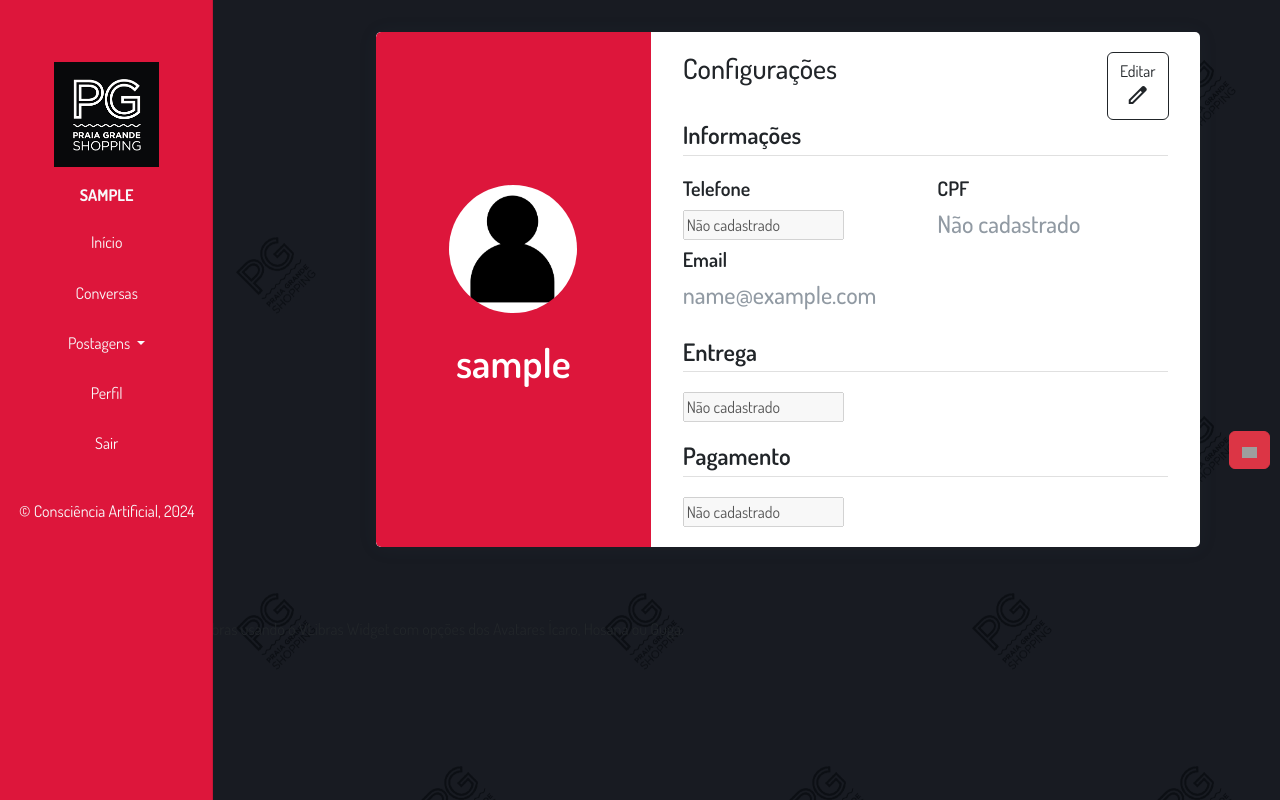
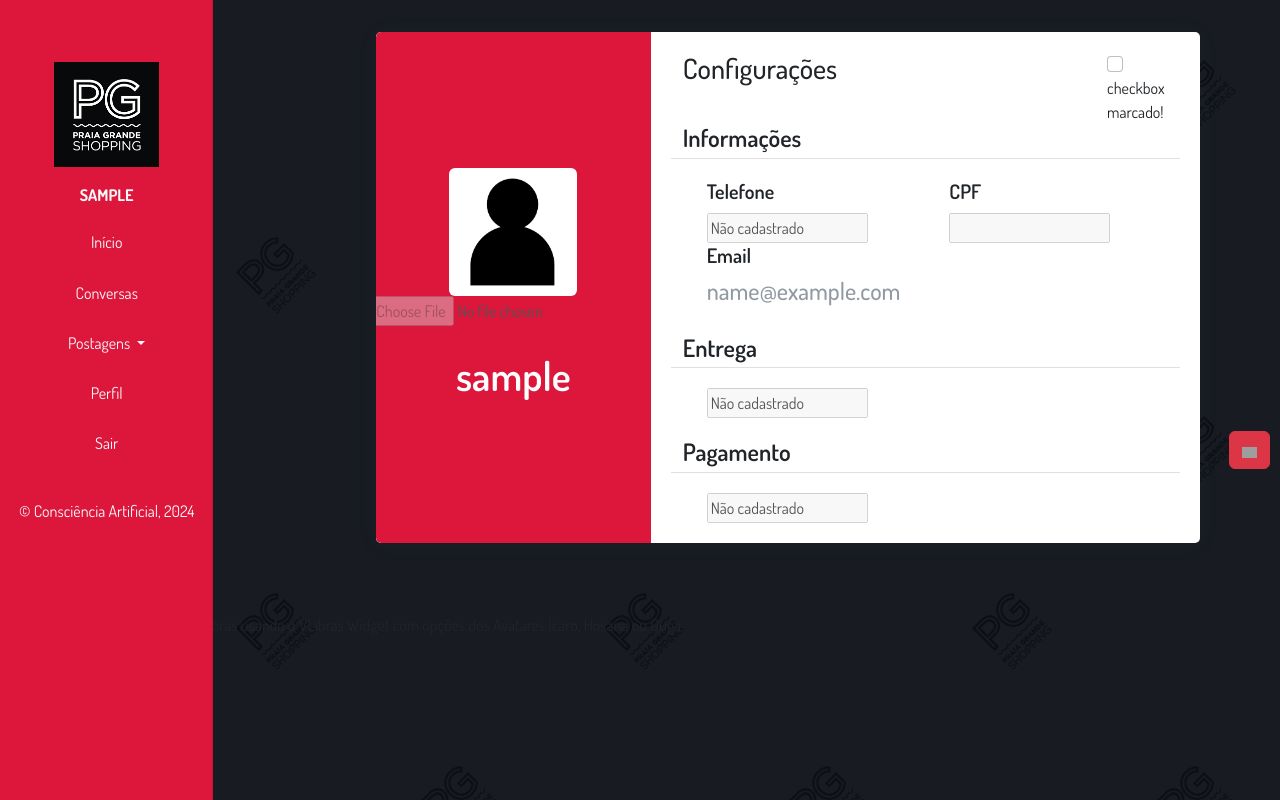
Before and after one commit to ConsCiencia-Artificial/smartShopping, a PHP site: page /view/config.php in a window 1280 px wide. Run offline with PHP 8.4, Linux system fonts and the light colour scheme; the visitor is signed in with stand-in values (Sample User, id 1); data comes from the database, SQL or seed files in the repository; some libraries are stand-ins or nearby versions; some web fonts are replaced; grey boxes are pictures that could not be loaded.

Commit message:
arrumando a edicao do perfil
arrumei a edição do perfil e uma linha do index

```diff
--- a/app/controller/cadastro_cliente.php
+++ b/app/controller/cadastro_cliente.php
@@ -8,20 +8,20 @@
     include_once('conexao.php');
 
 
+
     try {
-        $stmt = $conn->prepare("INSERT INTO tb_cadastro_usuario(nome_usuario, email_usuario, senha_usuario, codigo) VALUES (:nome_usuario, :email_usuario, :senha_usuario, :codigo)");
+        $stmt = $conn->prepare("INSERT INTO tb_cadastro_usuario(nome_usuario, email_usuario, senha_usuario) VALUES (:nome_usuario, :email_usuario, :senha_usuario)");
 
         $stmt->bindParam(':nome_usuario', $nome_usuario);
         $stmt->bindParam(':email_usuario', $email_usuario);
         $stmt->bindParam(':senha_usuario', $senha_usuario);
-        $stmt->bindParam(':codigo', $codigo);
 
         $stmt->execute();
 
         $variavel = "Cadastrado com Successo!";
         header("Location: ../../view/login.php?variavel=" . urlencode($variavel));
     } catch (PDOException $e) {
-        var_dump($nome_usuario);
+       // var_dump($nome_usuario);
         $variavel = "Erro ao cadastrar!";
        // header("Location: ../../view/cadastro.php?variavel=" . urlencode($variavel));
     }
--- a/view/partial/index/card_perfil.php
+++ b/view/partial/index/card_perfil.php
@@ -1,12 +1,21 @@
 <?php
-
 include_once '../app/controller/conexao.php';
-if(!$_SESSION['email_usuario']){
+if (!$_SESSION['email_usuario']) {
     header("Location:../view/login.php");
     exit;
 }
+$cod = $_SESSION['email_usuario'];
+
+// Use placeholders na sua consulta SQL
+$sql_usuario = "SELECT * FROM tb_cadastro_usuario WHERE email_usuario = :email_usuario";
+$select = $conn->prepare($sql_usuario);
+
+// Passe os valores como um array no método execute()
+$select->execute([':email_usuario' => $cod]);
+
+$row = $select->fetch();
 ?>
-
+<form class="d-flex justify-content-between" enctype="multipart/form-data" method="POST">
  <div class="page-content page-container" id="page-content">
   <div class="padding">
    <div class="row container d-flex justify-content-center">
@@ -19,11 +28,18 @@
           <?php
           if (!empty($_SESSION['imagem'])) {
           ?>
-                                        <img src="<?php echo '../'.$_SESSION['imagem'];  ?>" width="128" class="img-radius" alt="User-Profile-Image">
-                                    <?php } else { ?>
-                                        <img src="../assets/img/default-icon.jpg" width="128" class="img-radius" alt="User-Profile-Image">
+           <img src="<?php echo '../' . $_SESSION['imagem'];  ?>" width="128" class="img-radius" alt="User-Profile-Image">
+          <?php } else { ?><label for="img_post" class="custom-file-upload">
+           <img class="center rounded" src="../assets/img/default-icon.jpg" width="128" class="img-radius" alt="User-Profile-Image">
+           <input id="img_post" type="file" name="img_post" accept="image/*" disabled />
+         </label>
           <?php } ?>
          </div>
+
+
+
+
+
          <h1 class="f-w-600"><?php echo $_SESSION['nome_usuario'];  ?></h1>
         </div>
        </div>
@@ -34,21 +50,40 @@
            <h3>Configurações</h3>
           </div>
           <div class="col-2">
-                                        <button class="btn btn-outline-dark border-dark center">
+           <!-- <button class="btn  btn-outline-dark border-dark center" type="checkbox" name="ed">
            Editar
            <span class="material-symbols-outlined">edit</span>
           </button>
          </div>
+         !-->
+           <div>
+            <input class="form-check-input" type="checkbox" name="editar" id="editar">
+           </div>
+
+           <?php
+
+           if (!isset($_POST['editar'])) {
+            echo "checkbox marcado! <br/>";
+           } else {
+            echo "checkbox não marcado! <br/>";
+           } ?>
           </div>
           <h4 class="m-b-20 p-b-5 b-b-default f-w-600">Informações</h4>
           <div class="row">
            <div class="col-sm-6">
             <h5 class="m-b-10 f-w-600">Telefone</h5>
-                                        <input type="text" id="tel_usuario" <?php if(isset($tel_usuario)){ ?> value="<?php  echo $_SESSION['tel_usuario'];} else{ ?>" value="Não cadastrado" disabled > <?php }; ?>
+            <input type="text" id="tel_usuario" <?php
+                                                if (isset($tel_usuario)) { ?> value="<?php echo $_SESSION['tel_usuario'];
+                                                                                   } else { ?>" value="Não cadastrado" disabled> <?php };
+                                                                                                                                 ?>
            </div>
            <div class="col-sm-6">
             <h5 class="m-b-10 f-w-600">CPF</h5>
-                                        <h4 class="text-muted f-w-400">Não cadastrado</h4>
+            <input type="number" name="cpf_usuario" id="cpf_usuario" <?php
+                                                                     if (isset($cpf_usuario)) { ?> value="<?php echo $_SESSION['cpf_usuario'];
+                                                                                   } else { ?>" value="Não cadastrado" disabled> <?php };
+                                                                                                                                 ?>
+
            </div>
           </div>
           <div class="row">
@@ -58,7 +93,10 @@
           <h4 class="m-b-20 m-t-40 p-b-5 b-b-default f-w-600">Entrega</h4>
           <div class="row">
            <div class="col-sm-6">
-                                    <input type="text" id="end_usuario" <?php if(isset($end_usuario)){ ?> value="<?php  echo $_SESSION['end_usuario'];} else{ ?>" value="Não cadastrado" disabled > <?php }; ?>
+            <input type="text" id="end_usuario" <?php
+                                                if (isset($end_usuario)) { ?> value="<?php echo $_SESSION['end_usuario'];
+                                                                                   } else { ?>" value="Não cadastrado" disabled> <?php };
+                                                                                                                                 ?>
            </div>
            <div class="col-sm-6">
 
@@ -67,7 +105,8 @@
           <h4 class="m-b-20 m-t-40 p-b-5 b-b-default f-w-600">Pagamento</h4>
           <div class="row">
            <div class="col-sm">
-                                    <input type="text" id="pagamento" disabled <?php if(isset($pagamenteo)){ ?> value="<?php  echo $_SESSION['pagamento'];} else{ ?>" value="Não cadastrado" > <?php }; ?>
+            <input type="text" id="pagamento" disabled <?php if (isset($pagamenteo)) { ?> value="<?php echo $_SESSION['pagamento'];
+                                                                                                } else { ?>" value="Não cadastrado"> <?php }; ?>
            </div>
           </div>
          </div>
@@ -78,3 +117,21 @@
     </div>
    </div>
   </div>
+</form>
+<script>
+ document.addEventListener('DOMContentLoaded', (event) => {
+  const checkbox = document.querySelector('#editar');
+  const inputs = document.querySelectorAll('input');
+  const cpf_usuario = document.querySelector('#cpf_usuario');
+
+  checkbox.addEventListener('change', (event) => {
+   inputs.forEach(input => {
+    input.disabled = !checkbox.checked;
+    if (cpf_usuario.value.trim() === '') {
+     cpf_usuario.disabled = !checkbox.checked;
+    }
+
+   });
+  });
+ });
+</script>
```
Also changed, not shown: index.php (+4 -4 lines). Lines whose indentation alone changed are shown as unchanged.
